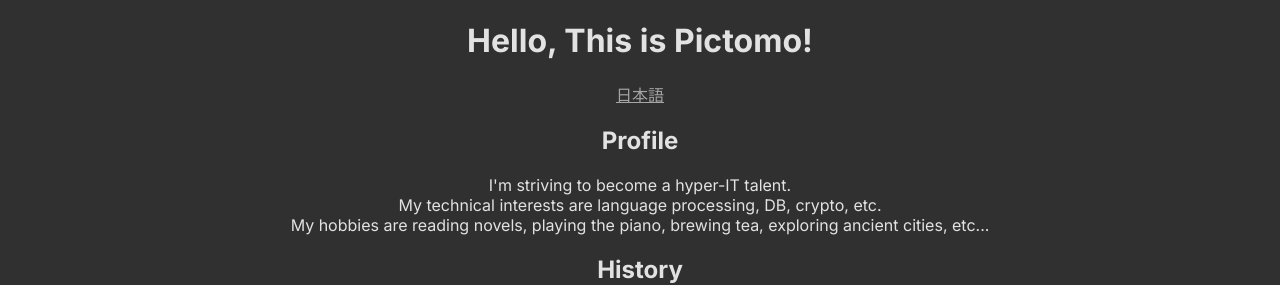
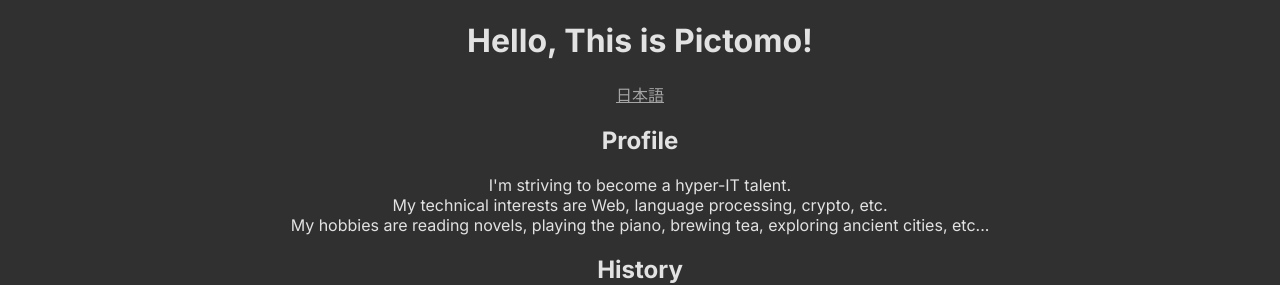
Before and after one commit to pictomo/pictomo.github.io, a Next.js app: page /en in a window 1280 px wide. Shown: the top 285 px of the page. Built offline with nearby package versions, Linux system fonts and the light colour scheme.

Commit message:
[feat]update self intro

```diff
--- a/app/components/home.tsx
+++ b/app/components/home.tsx
@@ -22,7 +22,7 @@ const Home = ({ locale }: { locale: I18nLocale }) => {
               <p>
                 ハイパーIT人材を目指して奮闘中。
                 <br />
-                技術的な興味は、言語処理系、DB、cryptoなど。
+                技術的な興味は、Web, 言語処理系、cryptoなど。
                 <br />
                 趣味は、小説を読む、ピアノを弾く、お茶を点てる、古都を巡る、などなど。
               </p>
@@ -31,7 +31,7 @@ const Home = ({ locale }: { locale: I18nLocale }) => {
               <p>
                 I'm striving to become a hyper-IT talent.
                 <br />
-                My technical interests are language processing, DB, crypto, etc.
+                My technical interests are Web, language processing, crypto, etc.
                 <br />
                 My hobbies are reading novels, playing the piano, brewing tea,
                 exploring ancient cities, etc...
```
